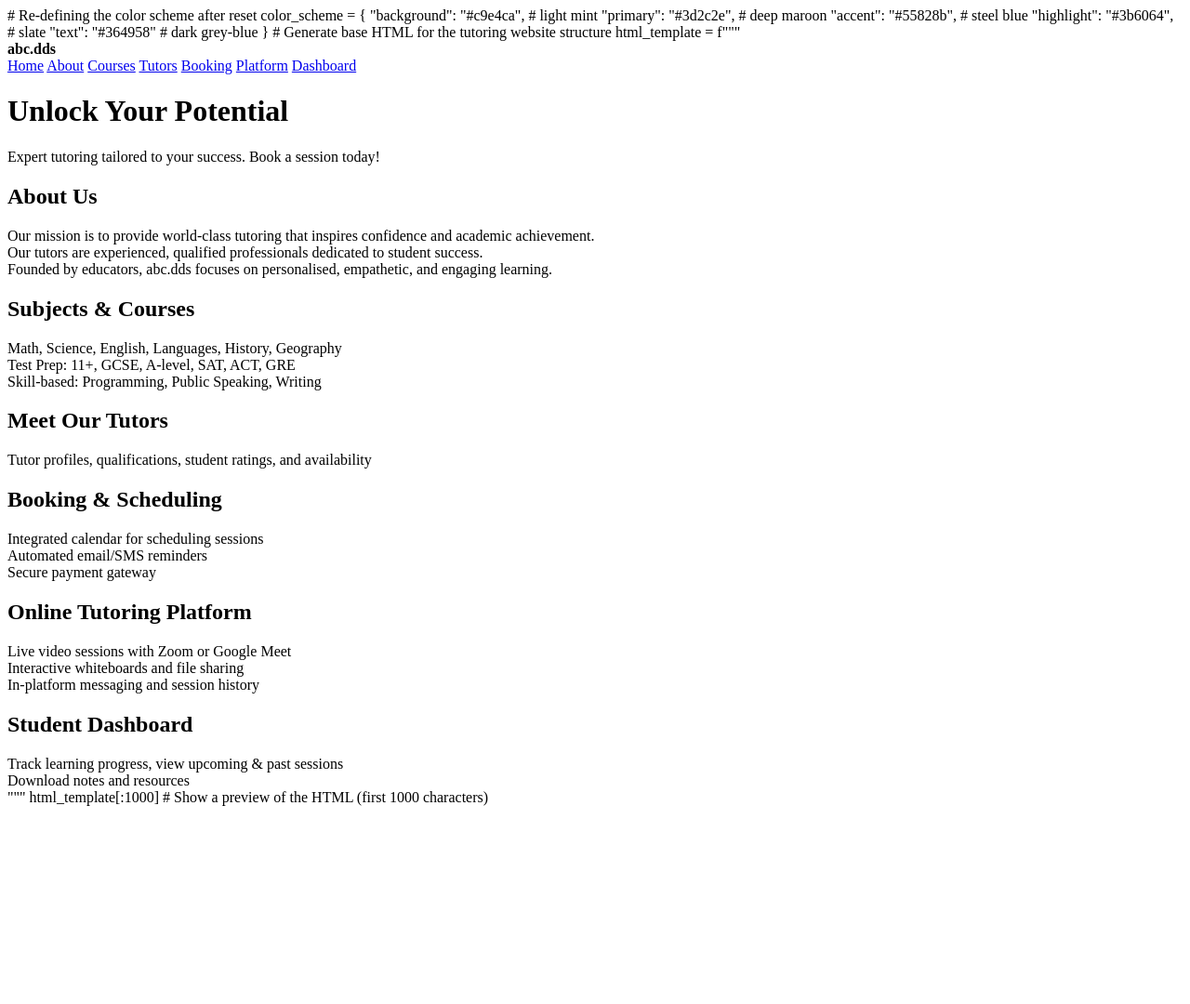
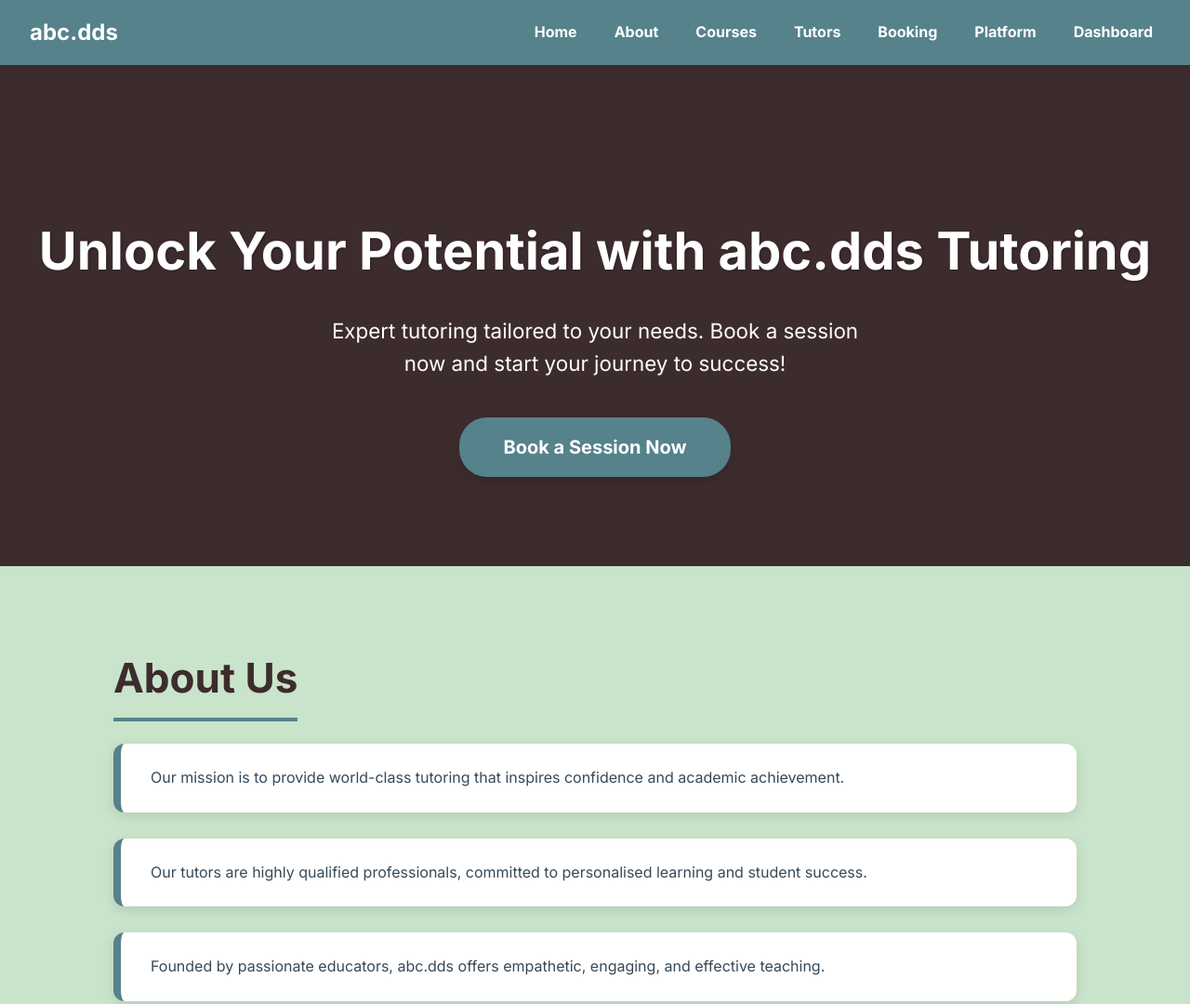
Before and after one commit to Flameinair902/Astromentor, a plain HTML site: page index.html in a window 1280 px wide. Shown: the top 1080 px of the page at 93% size. Before the commit the page ends 875 px from the top, so only its background shows below. Drawn offline with Linux system fonts and the light colour scheme.

Commit message:
Update index.html

```diff
--- a/index.html
+++ b/index.html
@@ -1,129 +1,311 @@
-# Re-defining the color scheme after reset
-color_scheme = {
-    "background": "#c9e4ca",     # light mint
-    "primary": "#3d2c2e",        # deep maroon
-    "accent": "#55828b",         # steel blue
-    "highlight": "#3b6064",      # slate
-    "text": "#364958"            # dark grey-blue
-}
 
-# Generate base HTML for the tutoring website structure
-html_template = f"""
+
 <!DOCTYPE html>
 <html lang="en">
 <head>
   <meta charset="UTF-8" />
-  <meta name="viewport" content="width=device-width, initial-scale=1.0"/>
+  <meta name="viewport" content="width=device-width, initial-scale=1" />
   <title>abc.dds Tutoring</title>
-  <link href="https://fonts.googleapis.com/css2?family=Inter:wght@400;700&display=swap" rel="stylesheet">
+  <link href="https://fonts.googleapis.com/css2?family=Inter:wght@400;700&display=swap" rel="stylesheet" />
   <style>
-    :root {{
-      --bg: {color_scheme['background']};
-      --primary: {color_scheme['primary']};
-      --accent: {color_scheme['accent']};
-      --highlight: {color_scheme['highlight']};
-      --text: {color_scheme['text']};
-    }}
-    body {{
+    :root {
+      --bg: #c9e4ca;
+      --primary: #3d2c2e;
+      --accent: #55828b;
+      --highlight: #3b6064;
+      --text: #364958;
+      --nav-bg: #55828b;
+      --nav-hover: #3b6064;
+      --card-bg: white;
+      --transition-speed: 0.3s;
+      scroll-behavior: smooth;
+    }
+
+    * {
+      box-sizing: border-box;
+    }
+
+    body {
       margin: 0;
       font-family: 'Inter', sans-serif;
-      background: var(--bg);
+      background-color: var(--bg);
       color: var(--text);
-    }}
-    header, section {{
-      padding: 4rem 2rem;
-    }}
-    header {{
-      background: var(--primary);
+      line-height: 1.6;
+      min-height: 100vh;
+    }
+
+    nav {
+      position: fixed;
+      top: 0;
+      width: 100%;
+      background-color: var(--nav-bg);
       color: white;
-      text-align: center;
-    }}
-    h1, h2 {{
-      color: var(--primary);
-    }}
-    nav {{
-      background: var(--accent);
-      padding: 1rem 2rem;
       display: flex;
       justify-content: space-between;
       align-items: center;
-      color: white;
-    }}
-    nav a {{
+      padding: 1rem 2rem;
+      z-index: 1000;
+      box-shadow: 0 2px 8px rgba(0,0,0,0.15);
+    }
+
+    nav .logo {
+      font-weight: 700;
+      font-size: 1.5rem;
+      user-select: none;
+    }
+
+    nav ul {
+      list-style: none;
+      display: flex;
+      gap: 1.5rem;
+      margin: 0;
+      padding: 0;
+    }
+
+    nav a {
       color: white;
       text-decoration: none;
-      margin-left: 1rem;
-    }}
-    .card {{
-      background: white;
-      border-left: 5px solid var(--accent);
-      padding: 1rem;
+      font-weight: 600;
+      padding: 0.25rem 0.5rem;
+      border-radius: 4px;
+      transition: background-color var(--transition-speed);
+    }
+
+    nav a:hover,
+    nav a:focus {
+      background-color: var(--nav-hover);
+      outline: none;
+    }
+
+    header {
+      background-color: var(--primary);
+      color: white;
+      text-align: center;
+      padding: 8rem 2rem 6rem;
+      margin-top: 60px; /* space for fixed nav */
+    }
+
+    header h1 {
+      font-size: 3.5rem;
       margin-bottom: 1rem;
-      border-radius: 8px;
-    }}
+      font-weight: 700;
+      text-shadow: 1px 1px 3px rgba(0,0,0,0.3);
+    }
+
+    header p {
+      font-size: 1.4rem;
+      margin-bottom: 2.5rem;
+      max-width: 600px;
+      margin-left: auto;
+      margin-right: auto;
+      font-weight: 500;
+    }
+
+    .btn-cta {
+      background-color: var(--accent);
+      color: white;
+      font-weight: 700;
+      padding: 1rem 3rem;
+      font-size: 1.25rem;
+      border: none;
+      border-radius: 30px;
+      cursor: pointer;
+      box-shadow: 0 4px 12px rgba(0,0,0,0.15);
+      transition: background-color var(--transition-speed);
+      text-decoration: none;
+      display: inline-block;
+    }
+
+    .btn-cta:hover,
+    .btn-cta:focus {
+      background-color: var(--highlight);
+      outline: none;
+      box-shadow: 0 6px 16px rgba(0,0,0,0.25);
+    }
+
+    main {
+      max-width: 1100px;
+      margin: 0 auto;
+      padding: 3rem 2rem;
+    }
+
+    section {
+      margin-bottom: 5rem;
+    }
+
+    section h2 {
+      font-size: 2.75rem;
+      margin-bottom: 1.5rem;
+      color: var(--primary);
+      border-bottom: 4px solid var(--accent);
+      padding-bottom: 0.5rem;
+      max-width: max-content;
+    }
+
+    .card {
+      background-color: var(--card-bg);
+      padding: 1.5rem 2rem;
+      margin-bottom: 1.75rem;
+      border-radius: 12px;
+      box-shadow: 0 4px 14px rgba(0,0,0,0.1);
+      border-left: 8px solid var(--accent);
+      transition: box-shadow var(--transition-speed);
+    }
+
+    .card:hover {
+      box-shadow: 0 6px 20px rgba(0,0,0,0.2);
+    }
+
+    /* Responsive Grid for subjects and tutors */
+    .grid {
+      display: grid;
+      grid-template-columns: repeat(auto-fit,minmax(280px,1fr));
+      gap: 2rem;
+    }
+
+    /* Smaller text for card subtitles */
+    .card small {
+      display: block;
+      margin-top: 0.5rem;
+      color: var(--highlight);
+      font-weight: 600;
+    }
+
+    /* Footer */
+    footer {
+      text-align: center;
+      padding: 3rem 2rem;
+      background-color: var(--primary);
+      color: white;
+      font-size: 0.9rem;
+      user-select: none;
+    }
+
+    /* Scroll offset for anchor links */
+    [id] {
+      scroll-margin-top: 75px;
+    }
+
+    /* Media Queries */
+    @media (max-width: 600px) {
+      nav {
+        flex-direction: column;
+        gap: 0.5rem;
+      }
+
+      header h1 {
+        font-size: 2.5rem;
+      }
+
+      header p {
+        font-size: 1.1rem;
+      }
+    }
   </style>
 </head>
 <body>
-
   <nav>
-    <div><strong>abc.dds</strong></div>
-    <div>
-      <a href="#home">Home</a>
-      <a href="#about">About</a>
-      <a href="#subjects">Courses</a>
-      <a href="#tutors">Tutors</a>
-      <a href="#booking">Booking</a>
-      <a href="#platform">Platform</a>
-      <a href="#dashboard">Dashboard</a>
-    </div>
+    <div class="logo" tabindex="0">abc.dds</div>
+    <ul>
+      <li><a href="#home" tabindex="0">Home</a></li>
+      <li><a href="#about" tabindex="0">About</a></li>
+      <li><a href="#subjects" tabindex="0">Courses</a></li>
+      <li><a href="#tutors" tabindex="0">Tutors</a></li>
+      <li><a href="#booking" tabindex="0">Booking</a></li>
+      <li><a href="#platform" tabindex="0">Platform</a></li>
+      <li><a href="#dashboard" tabindex="0">Dashboard</a></li>
+    </ul>
   </nav>
 
-  <header id="home">
-    <h1>Unlock Your Potential</h1>
-    <p>Expert tutoring tailored to your success. Book a session today!</p>
+  <header id="home" role="banner">
+    <h1>Unlock Your Potential with abc.dds Tutoring</h1>
+    <p>Expert tutoring tailored to your needs. Book a session now and start your journey to success!</p>
+    <a href="#booking" class="btn-cta" role="button" tabindex="0">Book a Session Now</a>
   </header>
 
-  <section id="about">
-    <h2>About Us</h2>
-    <div class="card">Our mission is to provide world-class tutoring that inspires confidence and academic achievement.</div>
-    <div class="card">Our tutors are experienced, qualified professionals dedicated to student success.</div>
-    <div class="card">Founded by educators, abc.dds focuses on personalised, empathetic, and engaging learning.</div>
+  <main>
+    <section id="about" role="region" aria-labelledby="about-title">
+      <h2 id="about-title">About Us</h2>
+      <div class="card">
+        Our mission is to provide world-class tutoring that inspires confidence and academic achievement.
+      </div>
+      <div class="card">
+        Our tutors are highly qualified professionals, committed to personalised learning and student success.
+      </div>
+      <div class="card">
+        Founded by passionate educators, abc.dds offers empathetic, engaging, and effective teaching.
+      </div>
     </section>
 
-  <section id="subjects">
-    <h2>Subjects & Courses</h2>
+    <section id="subjects" role="region" aria-labelledby="subjects-title">
+      <h2 id="subjects-title">Subjects & Courses</h2>
+      <div class="grid">
         <div class="card">Math, Science, English, Languages, History, Geography</div>
         <div class="card">Test Prep: 11+, GCSE, A-level, SAT, ACT, GRE</div>
         <div class="card">Skill-based: Programming, Public Speaking, Writing</div>
+      </div>
     </section>
 
-  <section id="tutors">
-    <h2>Meet Our Tutors</h2>
-    <div class="card">Tutor profiles, qualifications, student ratings, and availability</div>
+    <section id="tutors" role="region" aria-labelledby="tutors-title">
+      <h2 id="tutors-title">Meet Our Tutors</h2>
+      <div class="grid">
+        <div class="card">
+          <strong>Jane Smith</strong><br />
+          MSc Mathematics, 10+ years teaching experience.<br />
+          <small>Student rating: 4.9/5</small>
+        </div>
+        <div class="card">
+          <strong>David Johnson</strong><br />
+          MA English Literature, expert in GCSE and A-Level.<br />
+          <small>Student rating: 4.8/5</small>
+        </div>
+        <div class="card">
+          <strong>Emily Chen</strong><br />
+          BSc Biology, specialised in Science and exam prep.<br />
+          <small>Student rating: 4.95/5</small>
+        </div>
+      </div>
     </section>
 
-  <section id="booking">
-    <h2>Booking & Scheduling</h2>
-    <div class="card">Integrated calendar for scheduling sessions</div>
-    <div class="card">Automated email/SMS reminders</div>
-    <div class="card">Secure payment gateway</div>
+    <section id="booking" role="region" aria-labelledby="booking-title">
+      <h2 id="booking-title">Booking & Scheduling</h2>
+      <div class="card">
+        Easy-to-use online calendar to book your sessions at your convenience.
+      </div>
+      <div class="card">
+        Automated email and SMS reminders so you never miss a session.
+      </div>
+      <div class="card">
+        Secure payment gateway supporting multiple payment options.
+      </div>
     </section>
 
-  <section id="platform">
-    <h2>Online Tutoring Platform</h2>
-    <div class="card">Live video sessions with Zoom or Google Meet</div>
-    <div class="card">Interactive whiteboards and file sharing</div>
-    <div class="card">In-platform messaging and session history</div>
+    <section id="platform" role="region" aria-labelledby="platform-title">
+      <h2 id="platform-title">Online Tutoring Platform</h2>
+      <div class="card">
+        Live interactive video sessions powered by Zoom or Google Meet.
+      </div>
+      <div class="card">
+        Collaborative whiteboards and screen sharing for effective learning.
+      </div>
+      <div class="card">
+        Built-in chat and file sharing to keep communication seamless.
+      </div>
     </section>
 
-  <section id="dashboard">
-    <h2>Student Dashboard</h2>
-    <div class="card">Track learning progress, view upcoming & past sessions</div>
-    <div class="card">Download notes and resources</div>
+    <section id="dashboard" role="region" aria-labelledby="dashboard-title">
+      <h2 id="dashboard-title">Student Dashboard</h2>
+      <div class="card">
+        Track your upcoming and past sessions at a glance.
+      </div>
+      <div class="card">
+        Access downloadable notes and personalized resources from your tutors.
+      </div>
     </section>
+  </main>
 
+  <footer role="contentinfo">
+    &copy; 2025 abc.dds Tutoring. All rights reserved.
+  </footer>
 </body>
 </html>
-"""
-
-html_template[:1000]  # Show a preview of the HTML (first 1000 characters)
```
Lines whose indentation alone changed are shown as unchanged.
